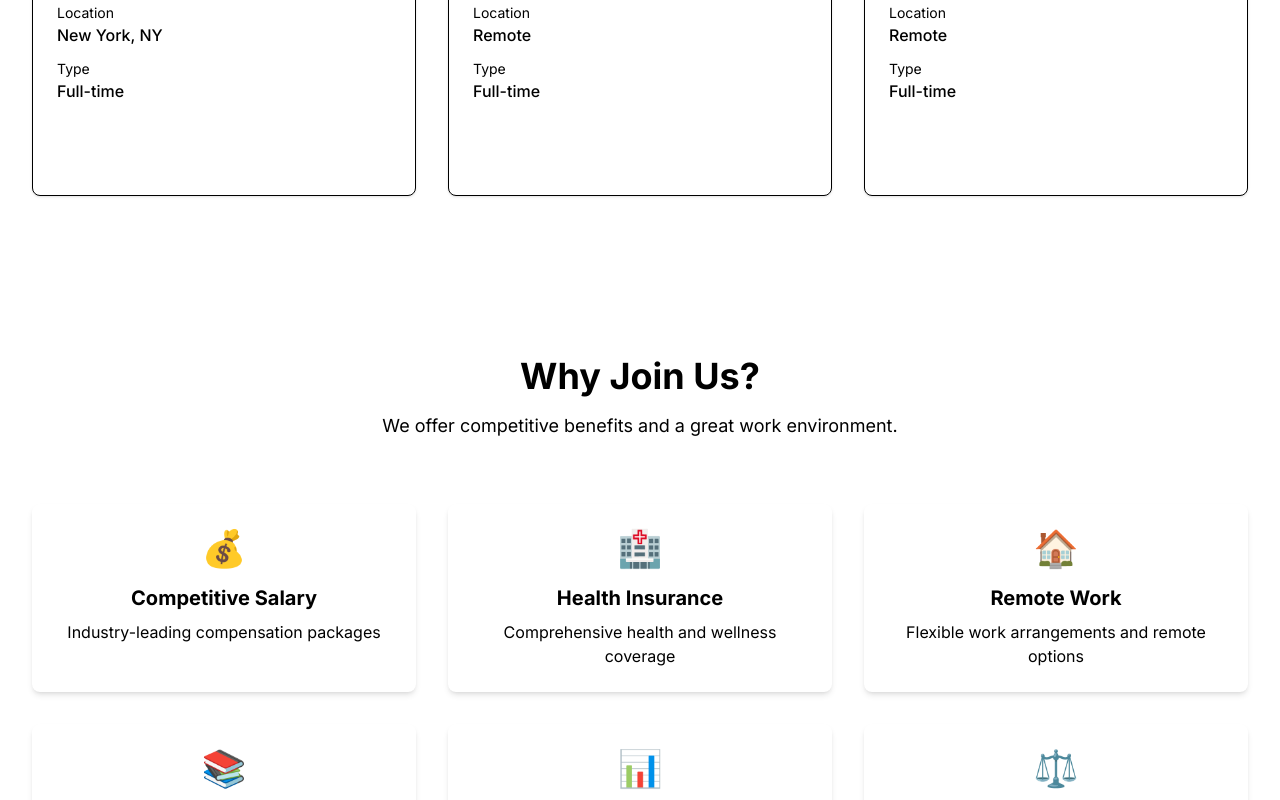
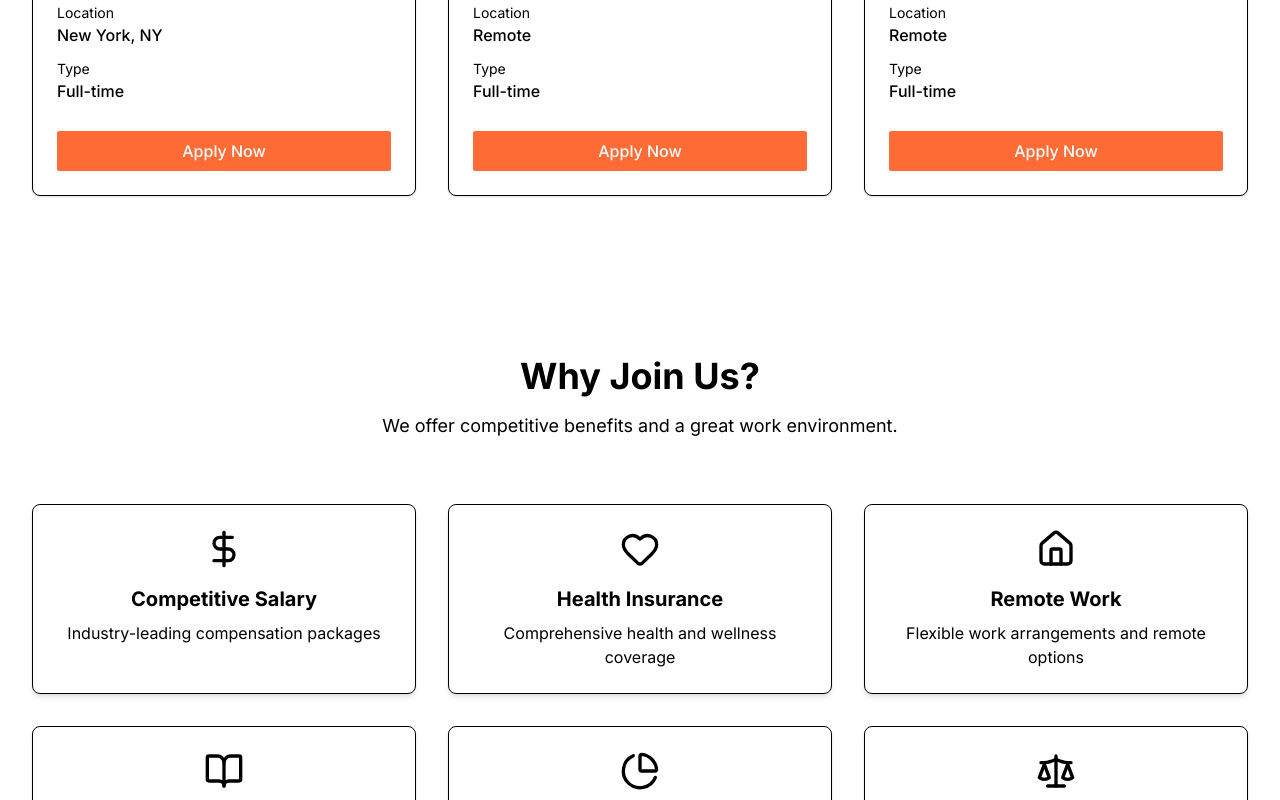
Before and after one commit to ujwalcode24/spheratic-v2, a Next.js app: page /company/careers in a window 1280 px wide. Shown: the part 1200-2000 px from the top of the page. Built offline with nearby package versions, Linux system fonts and the light colour scheme.

Commit message:
feat: Update Careers page with Lucide icons and consistent button styling
- Replace emoji icons with Lucide icons for positions and benefits
- Update button styling to use 2px border-radius and orange color
- Add borders to cards for consistency
- Maintain consistent styling with landing page design

```diff
--- a/src/app/company/careers/page.tsx
+++ b/src/app/company/careers/page.tsx
@@ -5,6 +5,7 @@ import { motion } from 'framer-motion';
 import Link from 'next/link';
 import { FullWidthSection, Card, CardContent, CardHeader, CardTitle } from '@/components/ui';
 import { ANIMATIONS } from '@/lib/constants';
+import { Code, Target, Palette, TrendingUp, Headphones, Cog, DollarSign, Heart, Home, BookOpen, PieChart, Scale } from 'lucide-react';
 
 const CareersPage = () => {
   const openPositions = [
@@ -13,52 +14,52 @@ const CareersPage = () => {
       department: 'Engineering',
       location: 'Remote',
       type: 'Full-time',
-      icon: '💻'
+      icon: Code
     },
     {
       title: 'Product Manager',
       department: 'Product',
       location: 'San Francisco, CA',
       type: 'Full-time',
-      icon: '🎯'
+      icon: Target
     },
     {
       title: 'UX/UI Designer',
       department: 'Design',
       location: 'Remote',
       type: 'Full-time',
-      icon: '🎨'
+      icon: Palette
     },
     {
       title: 'Sales Executive',
       department: 'Sales',
       location: 'New York, NY',
       type: 'Full-time',
-      icon: '📈'
+      icon: TrendingUp
     },
     {
       title: 'Customer Success Manager',
       department: 'Support',
       location: 'Remote',
       type: 'Full-time',
-      icon: '🤝'
+      icon: Headphones
     },
     {
       title: 'DevOps Engineer',
       department: 'Engineering',
       location: 'Remote',
       type: 'Full-time',
-      icon: '⚙️'
+      icon: Cog
     }
   ];
 
   const benefits = [
-    { title: 'Competitive Salary', description: 'Industry-leading compensation packages', icon: '💰' },
-    { title: 'Health Insurance', description: 'Comprehensive health and wellness coverage', icon: '🏥' },
-    { title: 'Remote Work', description: 'Flexible work arrangements and remote options', icon: '🏠' },
-    { title: 'Professional Growth', description: 'Continuous learning and development opportunities', icon: '📚' },
-    { title: 'Equity Options', description: 'Share in our company\'s success', icon: '📊' },
-    { title: 'Work-Life Balance', description: 'Generous PTO and flexible schedules', icon: '⚖️' }
+    { title: 'Competitive Salary', description: 'Industry-leading compensation packages', icon: DollarSign },
+    { title: 'Health Insurance', description: 'Comprehensive health and wellness coverage', icon: Heart },
+    { title: 'Remote Work', description: 'Flexible work arrangements and remote options', icon: Home },
+    { title: 'Professional Growth', description: 'Continuous learning and development opportunities', icon: BookOpen },
+    { title: 'Equity Options', description: 'Share in our company\'s success', icon: PieChart },
+    { title: 'Work-Life Balance', description: 'Generous PTO and flexible schedules', icon: Scale }
   ];
 
   return (
@@ -99,7 +100,9 @@ const CareersPage = () => {
           </motion.div>
 
           <div className="grid grid-cols-1 md:grid-cols-2 lg:grid-cols-3 gap-8">
-            {openPositions.map((position, index) => (
+            {openPositions.map((position, index) => {
+              const IconComponent = position.icon;
+              return (
                 <motion.div
                   key={position.title}
                   initial={{ opacity: 0, y: 20 }}
@@ -107,9 +110,9 @@ const CareersPage = () => {
                   transition={{ duration: 0.5, delay: index * 0.1 }}
                   viewport={{ once: true }}
                 >
-                <Card className="h-full hover:shadow-lg transition-shadow">
+                  <Card className="h-full hover:shadow-lg transition-shadow border border-accent-gray-200">
                     <CardHeader>
-                    <div className="text-4xl mb-4">{position.icon}</div>
+                      <IconComponent className="w-10 h-10 text-primary-500 mb-4" />
                       <CardTitle className="text-xl">{position.title}</CardTitle>
                     </CardHeader>
                     <CardContent className="space-y-3">
@@ -125,13 +128,14 @@ const CareersPage = () => {
                         <p className="text-sm text-accent-gray-600">Type</p>
                         <p className="font-medium">{position.type}</p>
                       </div>
-                    <button className="w-full mt-4 bg-primary-500 text-white py-2 rounded-lg hover:bg-primary-600 transition-colors">
+                      <button style={{ backgroundColor: '#FF6B35', color: 'white', borderRadius: '2px' }} className="w-full mt-4 py-2 font-medium transition-all duration-300 hover:scale-105" onMouseEnter={(e) => e.currentTarget.style.backgroundColor = '#E74C3C'} onMouseLeave={(e) => e.currentTarget.style.backgroundColor = '#FF6B35'}>
                         Apply Now
                       </button>
                     </CardContent>
                   </Card>
                 </motion.div>
-            ))}
+              );
+            })}
           </div>
         </div>
       </section>
@@ -153,20 +157,23 @@ const CareersPage = () => {
           </motion.div>
 
           <div className="grid grid-cols-1 md:grid-cols-2 lg:grid-cols-3 gap-8">
-            {benefits.map((benefit, index) => (
+            {benefits.map((benefit, index) => {
+              const IconComponent = benefit.icon;
+              return (
                 <motion.div
                   key={benefit.title}
                   initial={{ opacity: 0, scale: 0.8 }}
                   whileInView={{ opacity: 1, scale: 1 }}
                   transition={{ duration: 0.5, delay: index * 0.1 }}
                   viewport={{ once: true }}
-                className="bg-white p-6 rounded-lg shadow-md hover:shadow-lg transition-shadow text-center"
+                  className="bg-white p-6 rounded-lg shadow-md hover:shadow-lg transition-shadow text-center border border-accent-gray-200"
                 >
-                <div className="text-4xl mb-4">{benefit.icon}</div>
+                  <IconComponent className="w-10 h-10 text-primary-500 mb-4 mx-auto" />
                   <h3 className="text-xl font-bold mb-2">{benefit.title}</h3>
                   <p className="text-accent-gray-600">{benefit.description}</p>
                 </motion.div>
-            ))}
+              );
+            })}
           </div>
         </div>
       </section>
```
Lines whose indentation alone changed are shown as unchanged.
